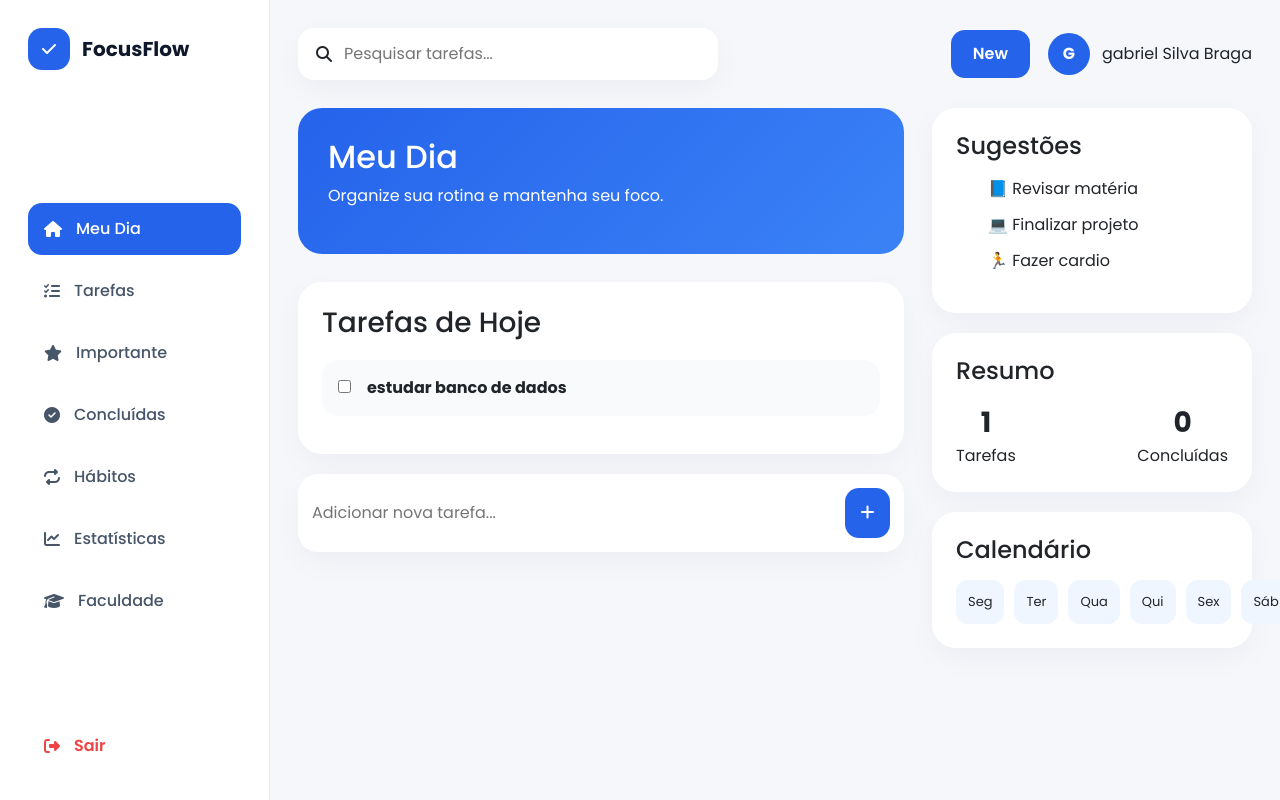
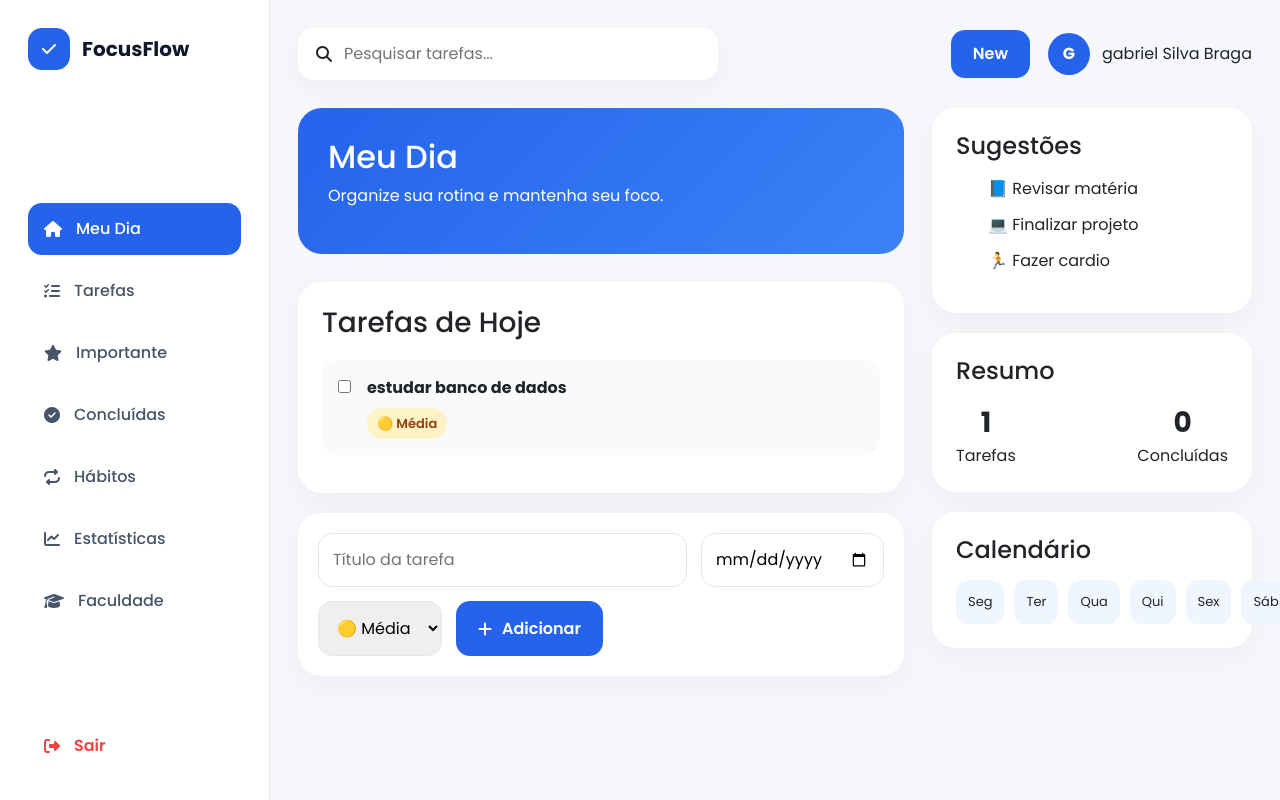
Before and after one commit to Bielbraga/PROJETO-EM-COMPUTACAO-APLICADA, a PHP site: page /home.php in a window 1280 px wide; the page is wider, and only the part inside the window is pictured. Run offline with PHP 8.4, Linux system fonts and the light colour scheme; a user stored in the database is signed in; data comes from the database, SQL or seed files in the repository; both versions use the stored data as it was after the commit.

Commit message:
feat(tasks): add deadlines, priorities and task completion system

```diff
--- a/css/style.css
+++ b/css/style.css
@@ -437,3 +437,73 @@ body.login-page {
 .completed {
     opacity: 0.7;
 }
+.task-form {
+    margin-top: 20px;
+    background: white;
+    border-radius: 24px;
+    padding: 20px;
+    display: flex;
+    gap: 14px;
+    flex-wrap: wrap;
+    box-shadow: 0 10px 30px rgba(15, 23, 42, 0.04);
+}
+
+.task-form input,
+.task-form select {
+    padding: 14px;
+    border: 1px solid #e2e8f0;
+    border-radius: 14px;
+    outline: none;
+    font-family: inherit;
+}
+
+.task-form input[type="text"] {
+    flex: 1;
+    min-width: 240px;
+}
+
+.task-form button {
+    background: #2563eb;
+    color: white;
+    border: none;
+    padding: 14px 22px;
+    border-radius: 14px;
+    font-weight: 600;
+    display: flex;
+    align-items: center;
+    gap: 10px;
+}
+
+.task-meta {
+    margin-top: 8px;
+    display: flex;
+    gap: 10px;
+    flex-wrap: wrap;
+}
+
+.task-deadline {
+    font-size: 13px;
+    color: #64748b;
+}
+
+.priority-badge {
+    font-size: 13px;
+    font-weight: 600;
+    padding: 6px 10px;
+    border-radius: 999px;
+}
+
+.priority-alta {
+    background: #fee2e2;
+    color: #b91c1c;
+}
+
+.priority-media {
+    background: #fef3c7;
+    color: #92400e;
+}
+
+.priority-baixa {
+    background: #dcfce7;
+    color: #166534;
+}
--- a/home.php
+++ b/home.php
@@ -6,10 +6,20 @@ $usuario_id = $_SESSION['id'];
 
 /* adicionar tarefa */
 if ($_SERVER['REQUEST_METHOD'] === 'POST' && isset($_POST['titulo'])) {
+
     $titulo = trim($_POST['titulo']);
+    $prazo = $_POST['prazo'] ?? null;
+    $urgencia = $_POST['urgencia'] ?? 'media';
 
     if (!empty($titulo)) {
-        criarTarefa($usuario_id, $titulo);
+        criarTarefa(
+            $usuario_id,
+            $titulo,
+            null,
+            null,
+            $prazo,
+            $urgencia
+        );
     }
 
     header("Location: home.php");
@@ -74,18 +84,41 @@ $totalConcluidas = contarConcluidas($usuario_id);
 
                         <?php while ($tarefa = $tarefas->fetch_assoc()): ?>
 
-                            <div class="task-card">
+                                <div class="task-card">
 
-                                <a href="home.php?concluir=<?php echo $tarefa['id']; ?>">
-                                    <input type="checkbox">
-                                </a>
+                                    <form method="GET" style="margin: 0;">
+                                        <input
+                                            type="hidden"
+                                            name="concluir"
+                                            value="<?php echo $tarefa['id']; ?>"
+                                        >
 
-                                <div>
+                                        <input
+                                            type="checkbox"
+                                            onchange="this.form.submit()"
+                                        >
+                                    </form>
+
+                                    <div>
                                     <strong><?php echo htmlspecialchars($tarefa['titulo']); ?></strong>
 
-                                    <?php if (!empty($tarefa['descricao'])): ?>
-                                        <p><?php echo htmlspecialchars($tarefa['descricao']); ?></p>
-                                    <?php endif; ?>
+                                    <div class="task-meta">
+
+                                        <?php if (!empty($tarefa['prazo'])): ?>
+                                            <span class="task-deadline">
+                                                📅 <?php echo date('d/m/Y', strtotime($tarefa['prazo'])); ?>
+                                            </span>
+                                        <?php endif; ?>
+
+                                        <span class="priority-badge priority-<?php echo $tarefa['urgencia']; ?>">
+                                            <?php
+                                                if ($tarefa['urgencia'] === 'alta') echo '🔴 Alta';
+                                                elseif ($tarefa['urgencia'] === 'media') echo '🟡 Média';
+                                                else echo '🟢 Baixa';
+                                            ?>
+                                        </span>
+
+                                    </div>
                                 </div>
 
                             </div>
@@ -99,19 +132,32 @@ $totalConcluidas = contarConcluidas($usuario_id);
                     <?php endif; ?>
                 </div>
 
-                <form method="POST" class="add-task-box">
+                <form method="POST" class="task-form">
+
                     <input
                         type="text"
                         name="titulo"
-                        placeholder="Adicionar nova tarefa..."
+                        placeholder="Título da tarefa"
                         required
                     >
 
+                    <input
+                        type="date"
+                        name="prazo"
+                    >
+
+                    <select name="urgencia">
+                        <option value="baixa">🟢 Baixa</option>
+                        <option value="media" selected>🟡 Média</option>
+                        <option value="alta">🔴 Alta</option>
+                    </select>
+
                     <button type="submit">
                         <i class="fa-solid fa-plus"></i>
+                        Adicionar
                     </button>
+
                 </form>
-
             </div>
 
             <div class="dashboard-right">
--- a/includes/tarefas.php
+++ b/includes/tarefas.php
@@ -1,15 +1,31 @@
 <?php
 include("conexao.php");
 
-function criarTarefa($usuario_id, $titulo, $descricao = null, $categoria = null)
+function criarTarefa($usuario_id, $titulo, $descricao = null, $categoria = null, $prazo = null, $urgencia = 'media')
 {
     global $conn;
 
-    $sql = "INSERT INTO tarefas (usuario_id, titulo, descricao, categoria)
-            VALUES (?, ?, ?, ?)";
+    $sql = "INSERT INTO tarefas (
+                usuario_id,
+                titulo,
+                descricao,
+                categoria,
+                prazo,
+                urgencia
+            )
+            VALUES (?, ?, ?, ?, ?, ?)";
 
     $stmt = $conn->prepare($sql);
-    $stmt->bind_param("isss", $usuario_id, $titulo, $descricao, $categoria);
+
+    $stmt->bind_param(
+        "isssss",
+        $usuario_id,
+        $titulo,
+        $descricao,
+        $categoria,
+        $prazo,
+        $urgencia
+    );
 
     return $stmt->execute();
 }
@@ -52,7 +68,8 @@ function contarTarefas($usuario_id)
 
     $sql = "SELECT COUNT(*) as total
             FROM tarefas
-            WHERE usuario_id = ?";
+            WHERE usuario_id = ?
+            AND status = 'pendente'";
 
     $stmt = $conn->prepare($sql);
     $stmt->bind_param("i", $usuario_id);
```
Also changed, not shown: database/focusflow.sql (+12 -3 lines).
